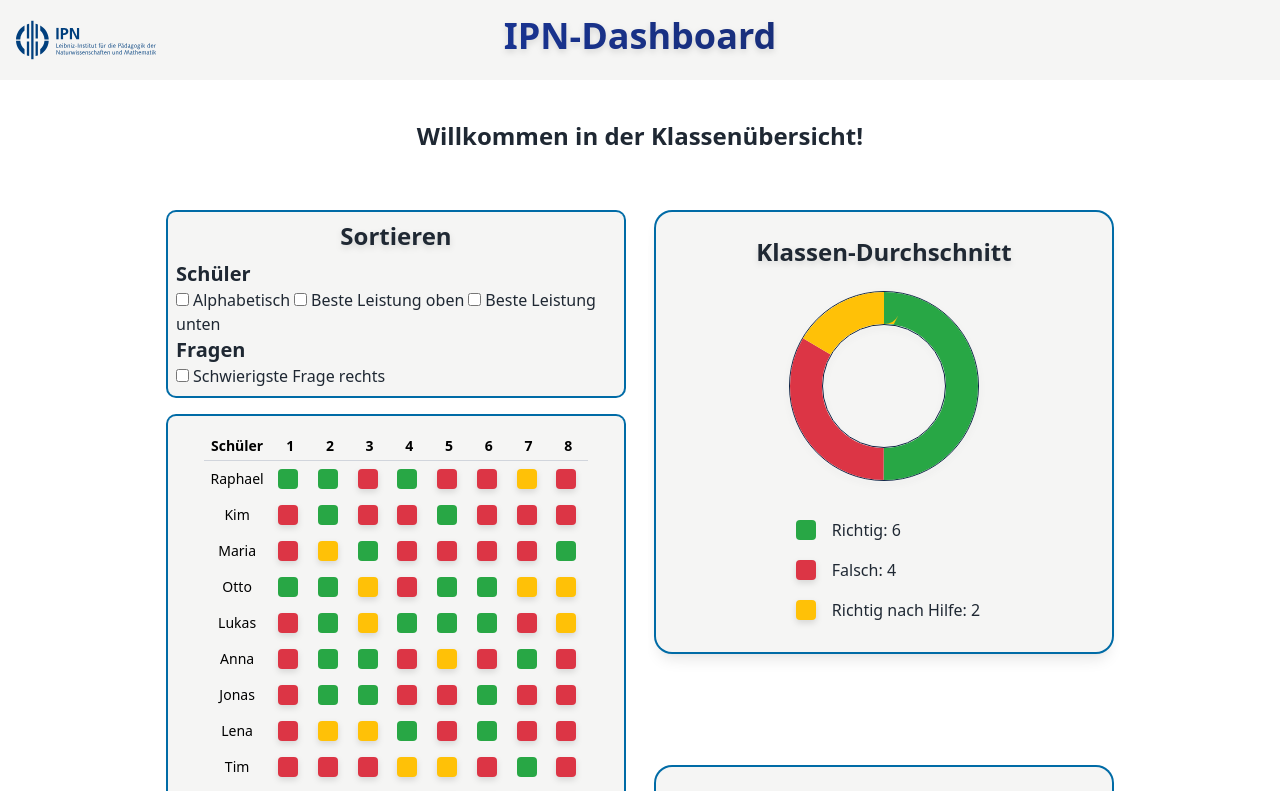
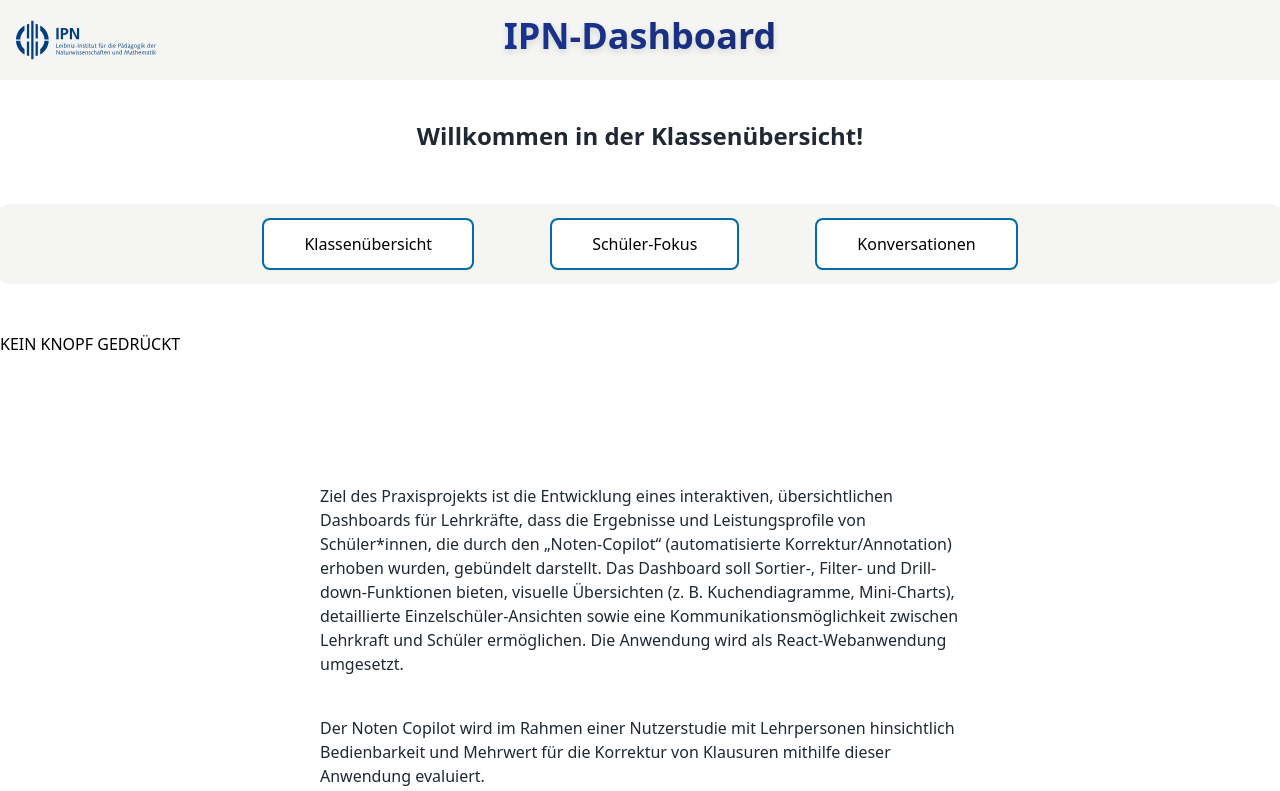
Before and after one commit to Explorier95/dashboard, a React (Vite) app in the folder dashboard/: page / in a window 1280 px wide. Shown: the top 791 px of the page. Built offline with nearby package versions, Linux system fonts and the light colour scheme.

Commit message:
Ansichten Umschalter eingebaut für die Konversationen etc.

```diff
--- a/dashboard/src/App.jsx
+++ b/dashboard/src/App.jsx
@@ -7,6 +7,7 @@ import { ElementSquares } from "./components/styling/stylingVariants.jsx";
 import Concepts from "./components/main/Concepts.jsx";
 import Akkordeon from "./components/main/Akkordeon.jsx";
 import summaryData from "./static/summaryData.json";
+import { useState } from "react";
 /*
 *@description
 *Main application for the IPN-Dashboard
@@ -16,6 +17,11 @@ import summaryData from "./static/summaryData.json";
 const App = () => {
 
   const akkordeonDataFromJSON = summaryData;
+  const [activeView, setActiveView] = useState(null);
+
+  const toggleView = (viewName) => {
+    setActiveView(prevView => prevView === viewName ? null : viewName);
+  };
 
   return (
 
@@ -24,7 +30,35 @@ const App = () => {
       {/* Importet Component */}
       <Header />
 
+      {/* Selection  */}
+
+
+      <div className={ElementSquares.selectionBody}>
+        <button
+          className={ElementSquares.selectionData}
+          onClick={() => toggleView('overview')}
+        >
+          Klassenübersicht
+        </button>
+
+        <button
+          className={ElementSquares.selectionData}
+          onClick={() => toggleView('focus')}
+        >
+          Schüler-Fokus
+        </button>
+
+        <button
+          className={ElementSquares.selectionData}
+          onClick={() => toggleView('conversation')}
+        >
+          Konversationen
+        </button>
+      </div>
+
+
       {/* Dashboard Section */}
+      {activeView === 'overview' ?
         <div className="">
           <Layout>
             <StudentOverview />
@@ -48,7 +82,9 @@ const App = () => {
           </Layout>
 
         </div>
-
+        : activeView === "focus" ? <p>HIER IST DER FOKUS!</p>
+          : activeView === "conversation" ? <p>HIER SIND DIE KONVERSATIONEN!</p>
+            : <p>KEIN KNOPF GEDRÜCKT</p>}
       {/* Text */}
       <DynamixText />
 
--- a/dashboard/src/components/styling/stylingVariants.jsx
+++ b/dashboard/src/components/styling/stylingVariants.jsx
@@ -52,12 +52,15 @@ export const gridElements = {
 
 export const ElementSquares = {
     //app content
-    appMain: "flex flex-col gap-10 overflow-x-hidden  ",
+    appMain: "flex flex-col gap-10 overflow-x-hidden ",
+    selectionMain: "justify-items-center ",
+    selectionBody: "flex justify-center items-center gap-20 mb-2 p-4 bg-stone-100 rounded-lg ",
+    selectionData: "bg-white ring-2 ring-ipn-primary rounded-md px-10 py-3 shadow-sm hover:bg-ipn-primary/10 transition-colors ",
     appJustifyCenter: "justify-items-center",
 
     //studentOverview  content
     studentSortTableGap: "grid gap-4 mb-2 ",
-    studentSearchBar: "bg-stone-100 rounded-lg justify-center items-center gap-4 mb-1 p-2 ring-2 ring-ipn-primary",
+    studentSearchBar: "bg-stone-100 rounded-lg justify-center items-center gap-5 mb-4 p-5 ring-2 py-4 px-20 ring-ipn-primary",
     studentMain: "bg-stone-100 rounded-lg justify-center flex items-center gap-10 mb-4 ring-2 ring-ipn-primary",
     studentTableMain: "m-4",
     studentTableHeadStatic: "border border-gray-300 px-1 py-1 text-left...",
--- a/dashboard/src/components/table.jsx
+++ b/dashboard/src/components/table.jsx
@@ -1,4 +1,4 @@
-export default function Table({ tableHead, tableBody, tableFooter, tableCaption, tableClassName, TagName = 'div', ...props }) {
+export default function Table({ tableHead, tableBody, tableFooter, tableCaption, tableClassName, bodyClassName,  TagName = 'div', ...props }) {
 /*
 *@description
 *Interface für Tables
@@ -14,7 +14,7 @@ export default function Table({ tableHead, tableBody, tableFooter, tableCaption,
                             {tableHead}
                         </tr>
                     </thead>
-                    <tbody>
+                    <tbody className={bodyClassName}>
                         <tr>
                             {tableBody}
                         </tr>
```
Lines whose indentation alone changed are shown as unchanged.
